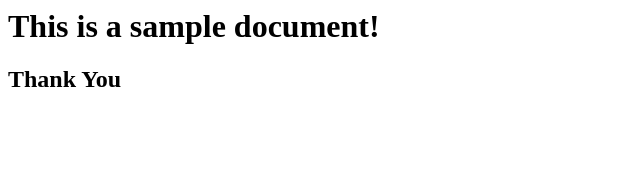
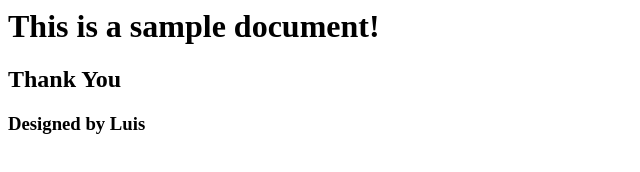
Before and after one commit to lmarina/Webapp1, a plain HTML site: page index.html in a window 1280 px wide. Shown: the whole page, without its empty margins (0-640 px from the left). Drawn offline with Linux system fonts and the light colour scheme.

Commit message:
Add files via upload

```diff
--- a/index.html
+++ b/index.html
@@ -1,2 +1,3 @@
 <h1>This is a sample document!</h1>
 <h2>Thank You</h2>
+<h3>Designed by Luis</h3>
```
